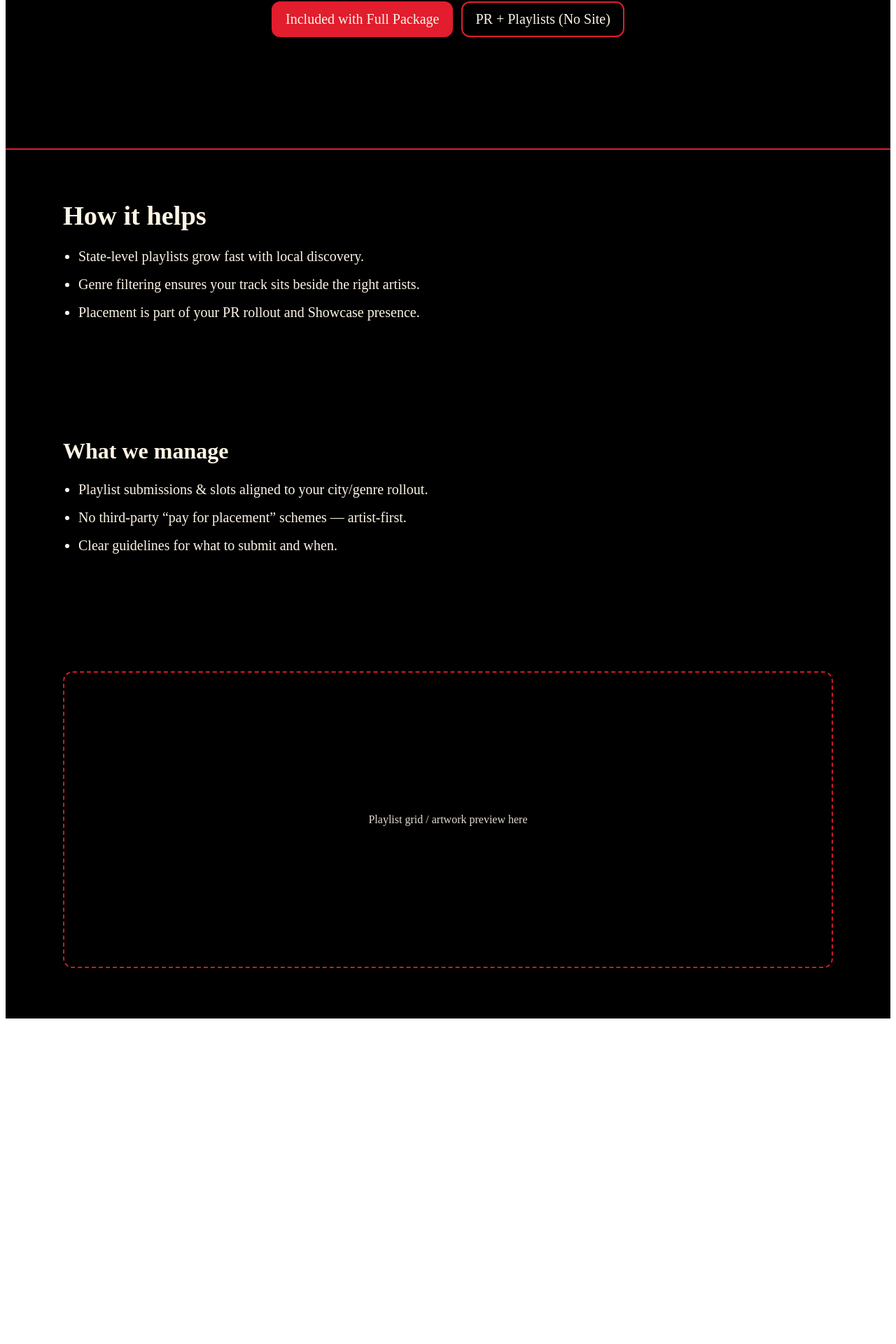
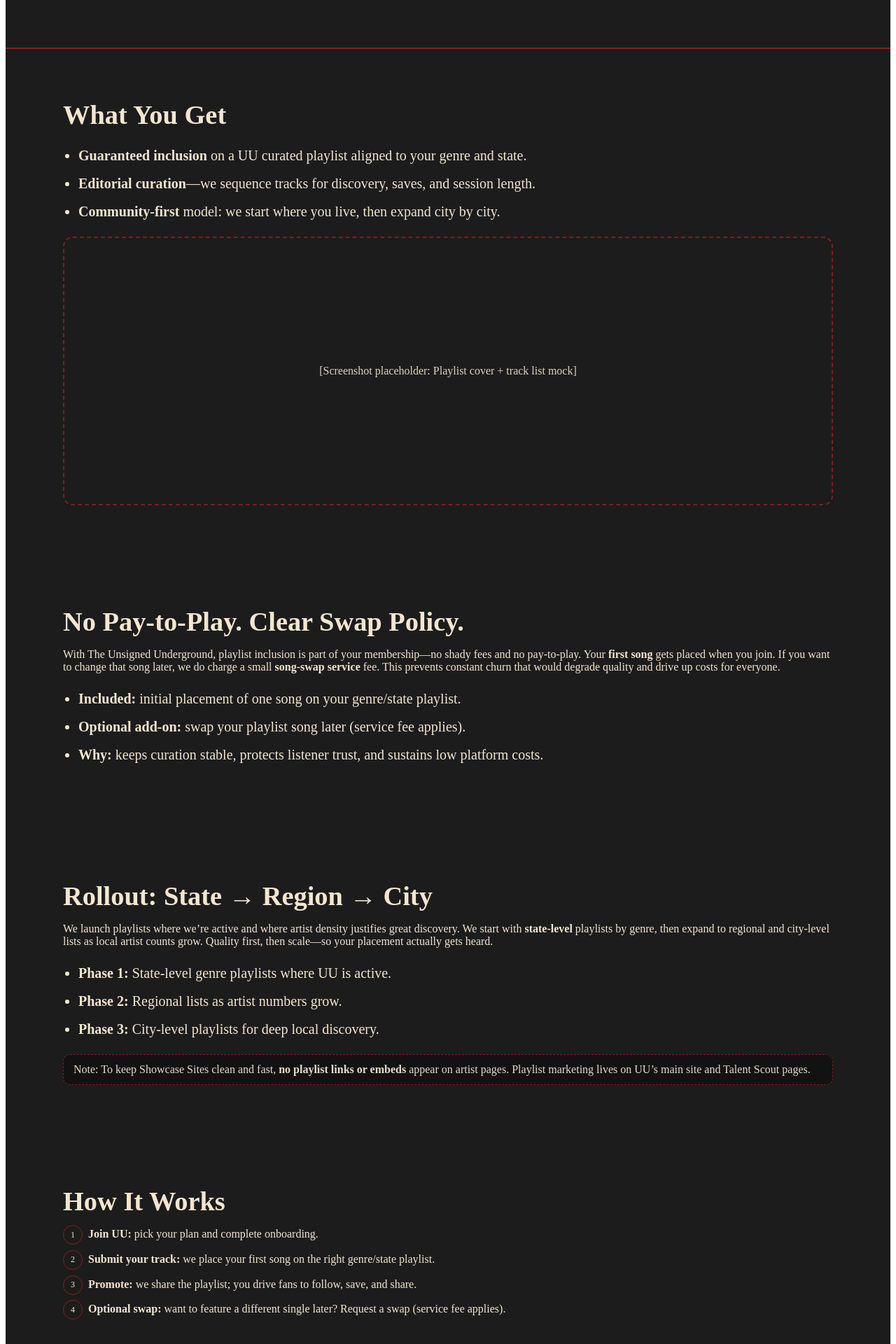
Before and after one commit to theunsignedunderground/uu-main-site, a Next.js app: page /playlists in a window 1280 px wide. Shown: the part 766-2686 px from the top of the page at 70% size. Before the commit the page ends 2229 px from the top, so only its background shows below. Built offline with nearby package versions, Linux system fonts and the light colour scheme; no server answers.

Commit message:
Update playlists.js

```diff
--- a/pages/playlists.js
+++ b/pages/playlists.js
@@ -1,66 +1,173 @@
+// pages/playlists.js
 import Head from "next/head";
+import React from "react";
+import colors from "../styles/colors";
 
-export default function Playlists() {
+export default function PlaylistsPage() {
   return (
     <>
       <Head>
         <title>Playlists — The Unsigned Underground</title>
-        <meta name="description" content="Curated playlist inclusion by genre and state as we roll out — no pay-to-play, artist-first." />
+        <meta
+          name="description"
+          content="Guaranteed inclusion on UU’s curated, genre-specific playlists as part of your membership—no pay-to-play. Clear swap policy, state-by-state rollout, and community-first growth."
+        />
       </Head>
 
       <main>
+        {/* Hero */}
         <section className="hero">
           <h1>Curated Playlists</h1>
-          <p>Guaranteed inclusion on UU’s curated Spotify playlists by genre and state as we roll them out — no pay-to-play.</p>
+          <p className="lede">
+            Get heard on UU’s curated, genre-specific playlists. Inclusion is part of your membership
+            — <strong>no pay-to-play</strong> — with a clear swap policy that protects quality and keeps costs low.
+          </p>
+
           <div className="actions">
-            <a className="btn solid" href="/pricing#annual">Included with Full Package</a>
-            <a className="btn outline" href="/pricing#pr">PR + Playlists (No Site)</a>
+            <a className="btn solid" href="/pricing">See Packages & Pricing</a>
           </div>
         </section>
 
+        {/* What this is */}
         <section className="block">
-          <h2>How it helps</h2>
+          <h2>What You Get</h2>
           <ul className="list">
-            <li>State-level playlists grow fast with local discovery.</li>
-            <li>Genre filtering ensures your track sits beside the right artists.</li>
-            <li>Placement is part of your PR rollout and Showcase presence.</li>
+            <li><strong>Guaranteed inclusion</strong> on a UU curated playlist aligned to your genre and state.</li>
+            <li><strong>Editorial curation</strong>—we sequence tracks for discovery, saves, and session length.</li>
+            <li><strong>Community-first</strong> model: we start where you live, then expand city by city.</li>
+          </ul>
+          <div className="mock">[Screenshot placeholder: Playlist cover + track list mock]</div>
+        </section>
+
+        {/* No pay-to-play + swap policy */}
+        <section className="block">
+          <h2>No Pay-to-Play. Clear Swap Policy.</h2>
+          <p>
+            With The Unsigned Underground, playlist inclusion is part of your membership—no shady fees and no pay-to-play.
+            Your <strong>first song</strong> gets placed when you join. If you want to change that song later, we do charge
+            a small <strong>song-swap service</strong> fee. This prevents constant churn that would degrade quality and
+            drive up costs for everyone.
+          </p>
+          <ul className="list">
+            <li><strong>Included:</strong> initial placement of one song on your genre/state playlist.</li>
+            <li><strong>Optional add-on:</strong> swap your playlist song later (service fee applies).</li>
+            <li><strong>Why:</strong> keeps curation stable, protects listener trust, and sustains low platform costs.</li>
           </ul>
         </section>
 
+        {/* Rollout model */}
         <section className="block">
-          <h3>What we manage</h3>
+          <h2>Rollout: State → Region → City</h2>
+          <p>
+            We launch playlists where we’re active and where artist density justifies great discovery. We start with{" "}
+            <strong>state-level</strong> playlists by genre, then expand to regional and city-level lists as local
+            artist counts grow. Quality first, then scale—so your placement actually gets heard.
+          </p>
           <ul className="list">
-            <li>Playlist submissions & slots aligned to your city/genre rollout.</li>
-            <li>No third-party “pay for placement” schemes — artist-first.</li>
-            <li>Clear guidelines for what to submit and when.</li>
+            <li><strong>Phase 1:</strong> State-level genre playlists where UU is active.</li>
+            <li><strong>Phase 2:</strong> Regional lists as artist numbers grow.</li>
+            <li><strong>Phase 3:</strong> City-level playlists for deep local discovery.</li>
+          </ul>
+          <div className="note">
+            Note: To keep Showcase Sites clean and fast, <strong>no playlist links or embeds</strong> appear on artist
+            pages. Playlist marketing lives on UU’s main site and Talent Scout pages.
+          </div>
+        </section>
+
+        {/* How it works */}
+        <section className="block">
+          <h2>How It Works</h2>
+          <ol className="steps">
+            <li><strong>Join UU:</strong> pick your plan and complete onboarding.</li>
+            <li><strong>Submit your track:</strong> we place your first song on the right genre/state playlist.</li>
+            <li><strong>Promote:</strong> we share the playlist; you drive fans to follow, save, and share.</li>
+            <li><strong>Optional swap:</strong> want to feature a different single later? Request a swap (service fee applies).</li>
+          </ol>
+        </section>
+
+        {/* Benefits */}
+        <section className="block">
+          <h2>Why This Helps You Grow</h2>
+          <ul className="list">
+            <li><strong>Real discovery:</strong> curated sequencing improves saves and repeat listens.</li>
+            <li><strong>Algorithm assist:</strong> consistent engagement helps platform algos find your fans.</li>
+            <li><strong>Local momentum:</strong> community-first rollout prioritizes the listeners most likely to show up.</li>
           </ul>
         </section>
 
+        {/* FAQ */}
         <section className="block">
-          <div className="mock">Playlist grid / artwork preview here</div>
+          <h2>FAQ</h2>
+          <ul className="list">
+            <li>
+              <strong>Is this pay-to-play?</strong> No. Your initial placement is included with membership. Only optional <em>swaps</em> have a service fee.
+            </li>
+            <li>
+              <strong>Can I be on more than one playlist?</strong> We prioritize the best match (genre + state). As regions/cities unlock, we may surface you there too.
+            </li>
+            <li>
+              <strong>Do you accept every track?</strong> Yes for initial placement (within genre guidelines). We maintain sequencing and order to protect quality.
+            </li>
+            <li>
+              <strong>Why not link playlists on Showcase Sites?</strong> It clutters the fan experience on your page. We promote playlists from UU’s main site and Talent Scout pages instead.
+            </li>
+          </ul>
+        </section>
+
+        {/* Final CTA */}
+        <section className="block cta">
+          <div className="ctaWrap">
+            <a className="btn solid" href="/pricing">Join & Get Playlist Placement</a>
+          </div>
         </section>
       </main>
 
-      <style jsx>{styles}</style>
+      <style jsx>{`
+        main { color: ${colors.vintageCream}; background: ${colors.black}; }
+        .hero {
+          min-height: 70vh; display: grid; place-items: center; text-align: center;
+          padding: clamp(40px, 6vw, 80px) clamp(20px, 4vw, 40px);
+          border-bottom: 2px solid ${colors.outlawRed};
+        }
+        .lede { max-width: 900px; margin: 0 auto; opacity: 0.95; }
+        .actions { margin-top: 16px; display:flex; justify-content:center; }
+        .btn {
+          font-size: clamp(16px, 1.8vw, 20px);
+          padding: 12px 18px; border-radius: 12px; text-decoration:none;
+          border: 2px solid ${colors.outlawRed}; color: ${colors.vintageCream};
+          background: ${colors.outlawRed};
+          transition: all 0.15s ease;
+        }
+        .btn:hover { background: transparent; color: ${colors.vintageCream}; }
+
+        .block { max-width:1100px; margin:0 auto; padding: clamp(44px, 6vw, 72px) clamp(20px, 4vw, 40px); }
+        h2 { font-size: clamp(26px, 3vw, 40px); margin: 0 0 12px; }
+        .list { font-size: clamp(18px, 2vw, 20px); line-height: 1.6; padding-left: 1.1em; }
+        .list li + li { margin-top: 8px; }
+
+        .note {
+          margin-top: 12px; padding: 12px 14px; border: 1px dashed ${colors.outlawRed};
+          border-radius: 10px; background: #121212; opacity: 0.95;
+        }
+
+        .steps { counter-reset: step; list-style: none; padding-left: 0; margin: 10px 0 0; }
+        .steps li {
+          position: relative; padding-left: 36px; margin: 10px 0; line-height: 1.6;
+        }
+        .steps li::before {
+          counter-increment: step; content: counter(step);
+          position: absolute; left: 0; top: 0; width: 26px; height: 26px;
+          border-radius: 50%; border: 1px solid ${colors.outlawRed};
+          display: grid; place-items: center; font-size: 12px;
+        }
+
+        .ctaWrap { display:flex; justify-content:center; }
+        .mock {
+          height: clamp(220px, 36vw, 380px);
+          border: 2px dashed ${colors.outlawRed};
+          border-radius:14px; display:grid; place-items:center; opacity:.9; margin-top: 12px;
+        }
+      `}</style>
     </>
   );
 }
-
-const colors = { outlawRed: "#e11d2e", vintageCream: "#fdf5e6", black: "#000" };
-const styles = `
-  main { color: ${colors.vintageCream}; background: ${colors.black}; }
-  .hero { min-height: 88vh; display: grid; place-items: center; text-align: center;
-    padding: clamp(40px, 6vw, 80px) clamp(20px, 4vw, 40px); border-bottom: 2px solid ${colors.outlawRed}; }
-  .hero h1 { font-size: clamp(34px, 4.2vw, 56px); margin: 0 0 10px; line-height: 1.12; }
-  .hero p { font-size: clamp(18px, 2vw, 22px); line-height: 1.55; max-width: 820px; margin: 0 auto 18px; color: #f5eede; }
-  .actions { display:flex; gap:12px; justify-content:center; flex-wrap:wrap; }
-  .btn { font-size: clamp(16px, 1.8vw, 20px); padding: 12px 18px; border-radius: 12px; text-decoration:none; }
-  .btn.solid { background:${colors.outlawRed}; color:${colors.vintageCream}; border:2px solid ${colors.outlawRed}; }
-  .btn.outline { color:${colors.vintageCream}; border:2px solid ${colors.outlawRed}; }
-  .block { max-width:1100px; margin:0 auto; padding: clamp(44px, 6vw, 72px) clamp(20px, 4vw, 40px); }
-  .block h2 { font-size: clamp(26px, 3vw, 40px); margin: 0 0 12px; }
-  .block h3 { font-size: clamp(22px, 2.6vw, 32px); margin: 0 0 10px; }
-  .list { font-size: clamp(18px, 2vw, 20px); line-height: 1.6; padding-left: 1.1em; }
-  .list li + li { margin-top: 8px; }
-  .mock { height: clamp(220px, 40vw, 420px); border: 2px dashed ${colors.outlawRed}; border-radius:14px; display:grid; place-items:center; opacity:.9; }
-`;
```
